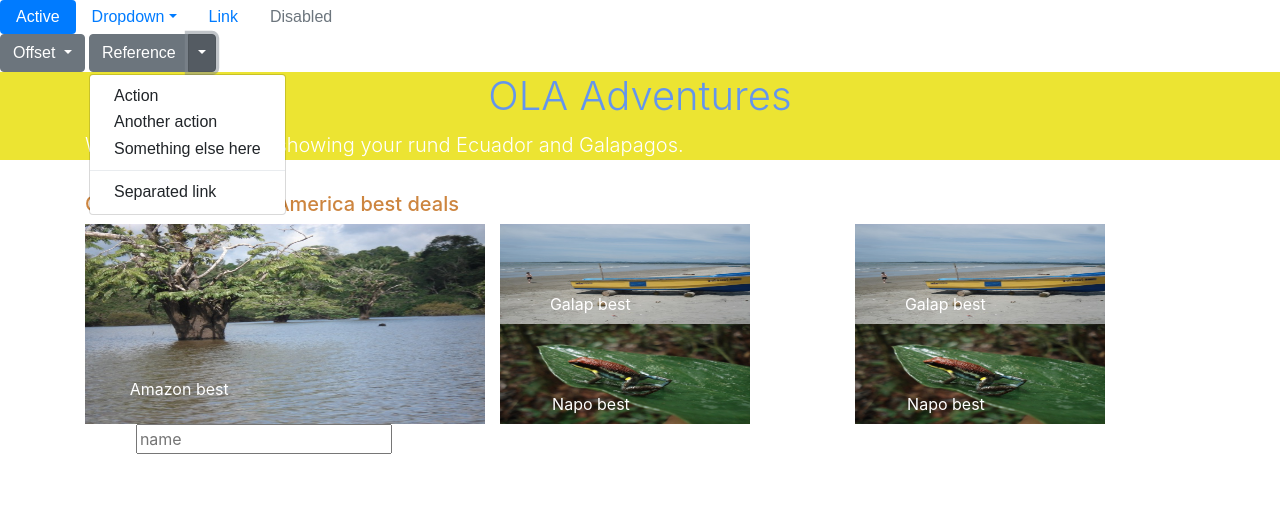
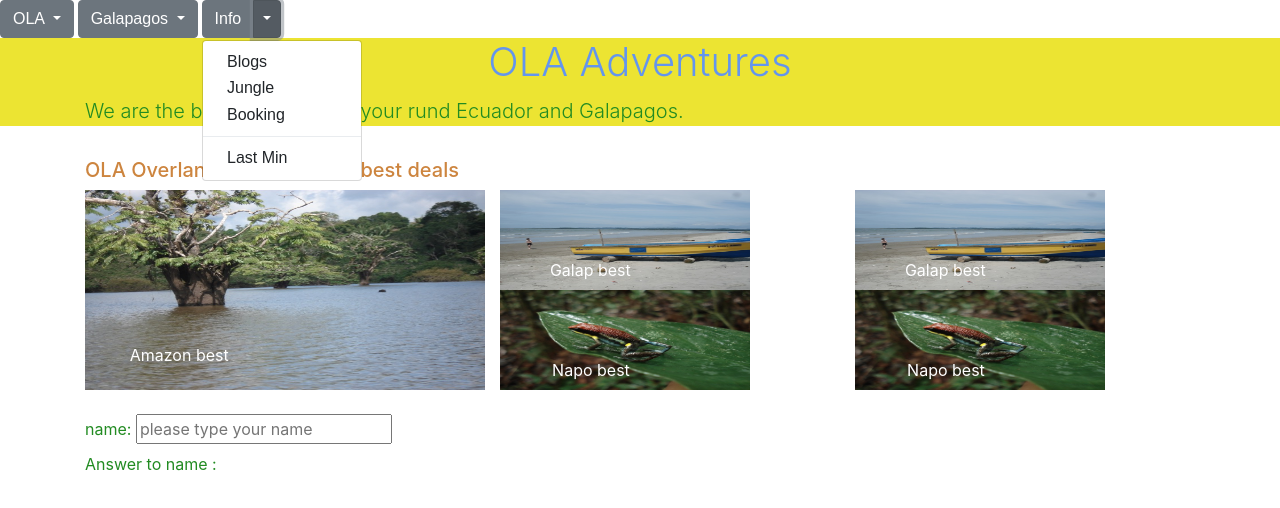
Before and after one commit to brandlab-au/angular-app, an Angular app: page / in a window 1280 px wide. Both pictures are taken after a click on the button "Toggle Dropdown". Shown: the top 508 px of the page. Built offline with nearby package versions, Linux system fonts and the light colour scheme.

Commit message:
add routing

```diff
--- a/src/app/head/head.component.css
+++ b/src/app/head/head.component.css
@@ -11,7 +11,8 @@ h1 {
     color: white;
 }
 body{
-    color: white;
+    color: forestgreen;
+
 }
 .jumbotron{
     background-color: #ECE432;
--- a/src/app/head/head.component.html
+++ b/src/app/head/head.component.html
@@ -2,50 +2,42 @@
 <head>
 
 </head>
- <ul class="nav nav-pills">
-  <li class="nav-item">
-    <a class="nav-link active" href="#">Active</a>
-  </li>
-  <li class="nav-item dropdown">
-    <a class="nav-link dropdown-toggle" data-toggle="dropdown" href="#" role="button" aria-haspopup="true" aria-expanded="false">Dropdown</a>
-    <div class="dropdown-menu">
-      <a class="dropdown-item" href="#">OLA</a>
-      <a class="dropdown-item" href="#">Another action</a>
-      <a class="dropdown-item" href="#">Something else here</a>
-      <div class="dropdown-divider"></div>
-      <a class="dropdown-item" href="#">Separated link</a>
-    </div>
-  </li>
-  <li class="nav-item">
-    <a class="nav-link" href="#">Link</a>
-  </li>
-  <li class="nav-item">
-    <a class="nav-link disabled" href="#">Disabled</a>
-  </li>
-</ul>
 
     <div class="d-flex">
   <div class="dropdown mr-1">
     <button type="button" class="btn btn-secondary dropdown-toggle" id="dropdownMenuOffset" data-toggle="dropdown" aria-haspopup="true" aria-expanded="false" data-offset="10,20">
-      Offset
+      OLA
+
     </button>
     <div class="dropdown-menu" aria-labelledby="dropdownMenuOffset">
-      <a class="dropdown-item" href="#">Action</a>
-      <a class="dropdown-item" href="#">Another action</a>
-      <a class="dropdown-item" href="#">Something else here</a>
+      <a class="dropdown-item" routerLink="/yachts">Boats</a>
+      <a class="dropdown-item" routerLink="/napo">Jungle</a>
+      <a class="dropdown-item" routerLink="/dashbord">Contact</a>
     </div>
   </div>
+
+         <div class="dropdown mr-1">
+    <button type="button" class="btn btn-secondary dropdown-toggle" id="dropdownMenuOffset" data-toggle="dropdown" aria-haspopup="true" aria-expanded="false" data-offset="10,20">
+      Galapagos
+    </button>
+    <div class="dropdown-menu" aria-labelledby="dropdownMenuOffset">
+      <a class="dropdown-item" routerLink="/yachts">Last min</a>
+      <a class="dropdown-item" routerLink="/dashboard">Price</a>
+      <a class="dropdown-item" routerLink="/dashboard">Classes</a>
+    </div>
+  </div>
+
   <div class="btn-group">
-    <button type="button" class="btn btn-secondary">Reference</button>
+    <button type="button" class="btn btn-secondary">Info</button>
     <button type="button" class="btn btn-secondary dropdown-toggle dropdown-toggle-split" id="dropdownMenuReference" data-toggle="dropdown" aria-haspopup="true" aria-expanded="false" data-reference="parent">
       <span class="sr-only">Toggle Dropdown</span>
     </button>
     <div class="dropdown-menu" aria-labelledby="dropdownMenuReference">
-      <a class="dropdown-item" href="#">Action</a>
-      <a class="dropdown-item" href="#">Another action</a>
-      <a class="dropdown-item" href="#">Something else here</a>
+      <a class="dropdown-item" routerLink="/dashboard">Blogs</a>
+      <a class="dropdown-item" routerLink="/napo">Jungle</a>
+      <a class="dropdown-item" routerLink="/yachts">Booking</a>
       <div class="dropdown-divider"></div>
-      <a class="dropdown-item" href="#">Separated link</a>
+      <a class="dropdown-item" routerLink="#">Last Min</a>
     </div>
   </div>
 </div>
@@ -63,7 +55,7 @@
         <h5>{{description}}</h5>
     <div class="row">
         <div class="col-sm">
-            <div class="centered">Amazon best</div>
+            <div class="cc centered">Amazon best</div>
             <a routerLink="/dashboard">
             <img alt="Galapgaos" width="400" height="200" src="../assets/alberto.png">
             </a>
@@ -98,16 +90,15 @@
               </div>
         </div><!--close 3ns col-->
     </div><!--close of big row-->
-        <div>
+      <br>
   <label>name:
-    <input [(ngModel)]="name" placeholder="name">
+    <input [(ngModel)]="name" placeholder="please type your name">
   </label>
-</div>
+<br>
 <label>Answer to name : {{name}}</label>
 <!--    <h2>{{name | upper case}}</h2>-->
-      </div>
-    </div><!--jubotron-->
-
+    </div><!--close container-->
+</div><!--jubotron-->
 
   </body>
 </html>
```
Also changed, not shown: src/styles.css (line endings or trailing spaces).
